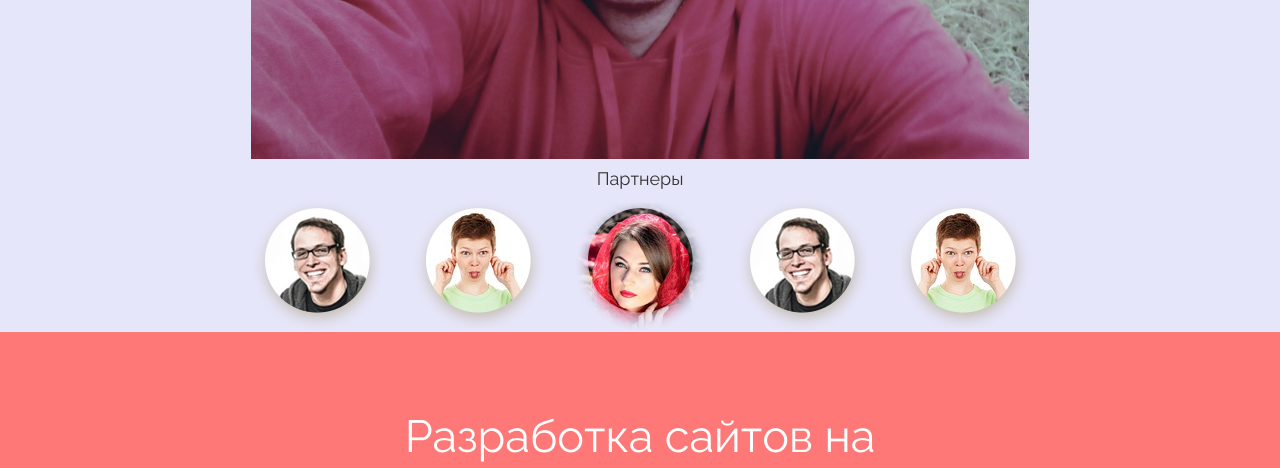
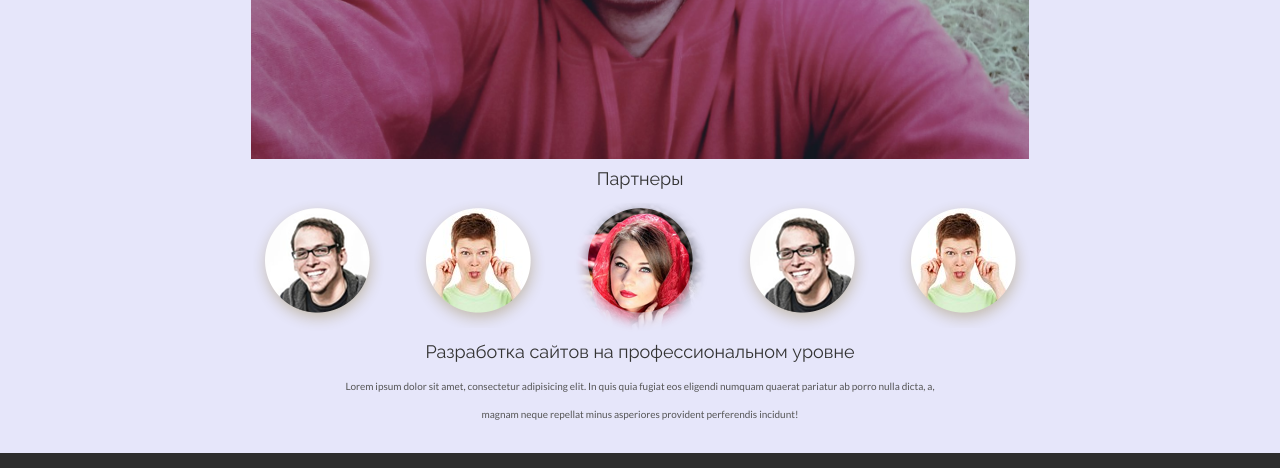
Before and after one commit to ex1eet/ex1eet.github.io, a plain HTML site: page bootstrap.html in a window 1280 px wide. Shown: the part 2893-3361 px from the top of the page. Drawn offline with nearby package versions, Linux system fonts and the light colour scheme; a web font is replaced by a local one.

Commit message:
Add files via upload

```diff
--- a/css/main.css
+++ b/css/main.css
@@ -7,7 +7,7 @@
 
 
 body {
-	background-color: #f2f2f2;   /* цвет фона    */					/*     */
+
 	font-family: "Lato";
 	font-weight: 300;
 	font-size: 10px;
@@ -215,7 +215,7 @@ p.s {
 
 .video-iframe {
 	border: 1px;
-	width:90%;
+	width:95%;
 	display: block;
 	margin: 0 auto;
 	height: 50rem;
@@ -241,20 +241,13 @@ p.s {
 			box-shadow: 2px 2px 10px rgba(20,40,60,0.5);
 }
 
-#r {
+#map {
 	background: #ff7878;
 	padding-top: 70px;
 	padding-bottom: 70px;
 }
 
-#r h4 {
-	color: white;
-	font-size: 45px;
-}
 
-#r p {
-	color: white;
-}
 
 /* Новый блок 6 Footer */
 
```
Also changed, not shown: index.html (+2 -2 lines).
